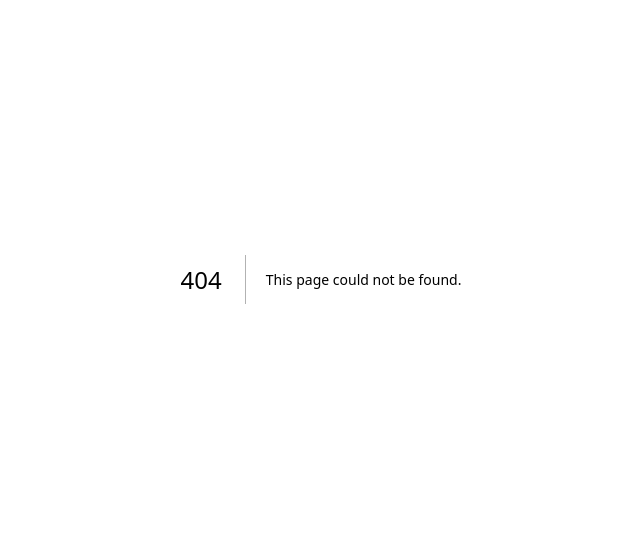
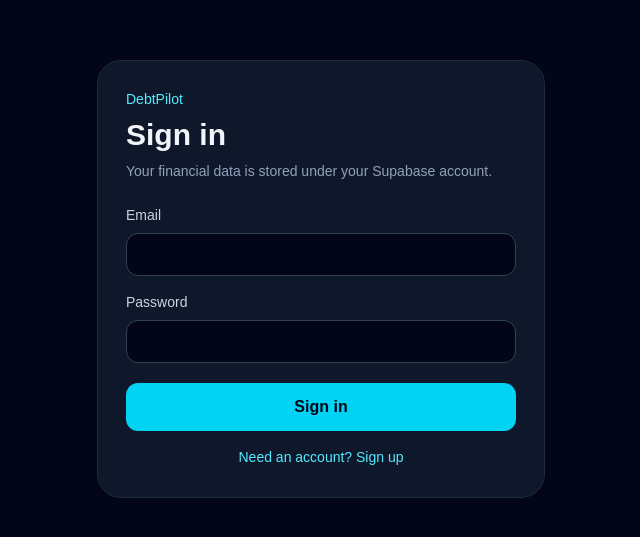
Before and after one commit to richelmontro-eng/debtpilot, a Next.js app: page /login in a window 1280 px wide. Before the commit this address had no page. Shown: the part 121-658 px from the top of the page, without its empty margins (319-959 px from the left). Built offline with nearby package versions, Linux system fonts and the light colour scheme.

Commit message:
Add email authentication page

```diff
--- /dev/null
+++ b/src/app/login/page.tsx
@@ -0,0 +1,42 @@
+'use client';
+
+import { FormEvent, useState } from 'react';
+import { useRouter } from 'next/navigation';
+import { createClient } from '@/lib/supabase';
+
+export default function LoginPage() {
+  const router = useRouter();
+  const [email, setEmail] = useState('');
+  const [password, setPassword] = useState('');
+  const [mode, setMode] = useState<'login' | 'signup'>('login');
+  const [message, setMessage] = useState('');
+  const [busy, setBusy] = useState(false);
+
+  async function submit(event: FormEvent) {
+    event.preventDefault();
+    const supabase = createClient();
+    if (!supabase) return setMessage('Add the Supabase environment variables in Vercel first.');
+    setBusy(true);
+    setMessage('');
+    const result = mode === 'login'
+      ? await supabase.auth.signInWithPassword({ email, password })
+      : await supabase.auth.signUp({ email, password });
+    setBusy(false);
+    if (result.error) return setMessage(result.error.message);
+    if (mode === 'signup' && !result.data.session) return setMessage('Check your email to confirm your account, then sign in.');
+    router.replace('/');
+  }
+
+  return <main className="min-h-screen bg-slate-950 text-slate-100 grid place-items-center p-6">
+    <form onSubmit={submit} className="w-full max-w-md rounded-3xl border border-slate-800 bg-slate-900 p-7">
+      <p className="text-sm text-cyan-300">DebtPilot</p>
+      <h1 className="mt-2 text-3xl font-semibold">{mode === 'login' ? 'Sign in' : 'Create account'}</h1>
+      <p className="mt-2 text-sm text-slate-400">Your financial data is stored under your Supabase account.</p>
+      <label className="mt-6 block text-sm text-slate-300">Email<input className="field mt-2 w-full" type="email" required value={email} onChange={e => setEmail(e.target.value)}/></label>
+      <label className="mt-4 block text-sm text-slate-300">Password<input className="field mt-2 w-full" type="password" minLength={6} required value={password} onChange={e => setPassword(e.target.value)}/></label>
+      {message && <p className="mt-4 rounded-xl border border-slate-700 bg-slate-950 p-3 text-sm text-slate-300">{message}</p>}
+      <button disabled={busy} className="mt-5 w-full rounded-xl bg-cyan-400 px-4 py-3 font-semibold text-slate-950 disabled:opacity-60">{busy ? 'Working…' : mode === 'login' ? 'Sign in' : 'Create account'}</button>
+      <button type="button" onClick={() => { setMode(mode === 'login' ? 'signup' : 'login'); setMessage(''); }} className="mt-4 w-full text-sm text-cyan-300">{mode === 'login' ? 'Need an account? Sign up' : 'Already registered? Sign in'}</button>
+    </form>
+  </main>;
+}
```
